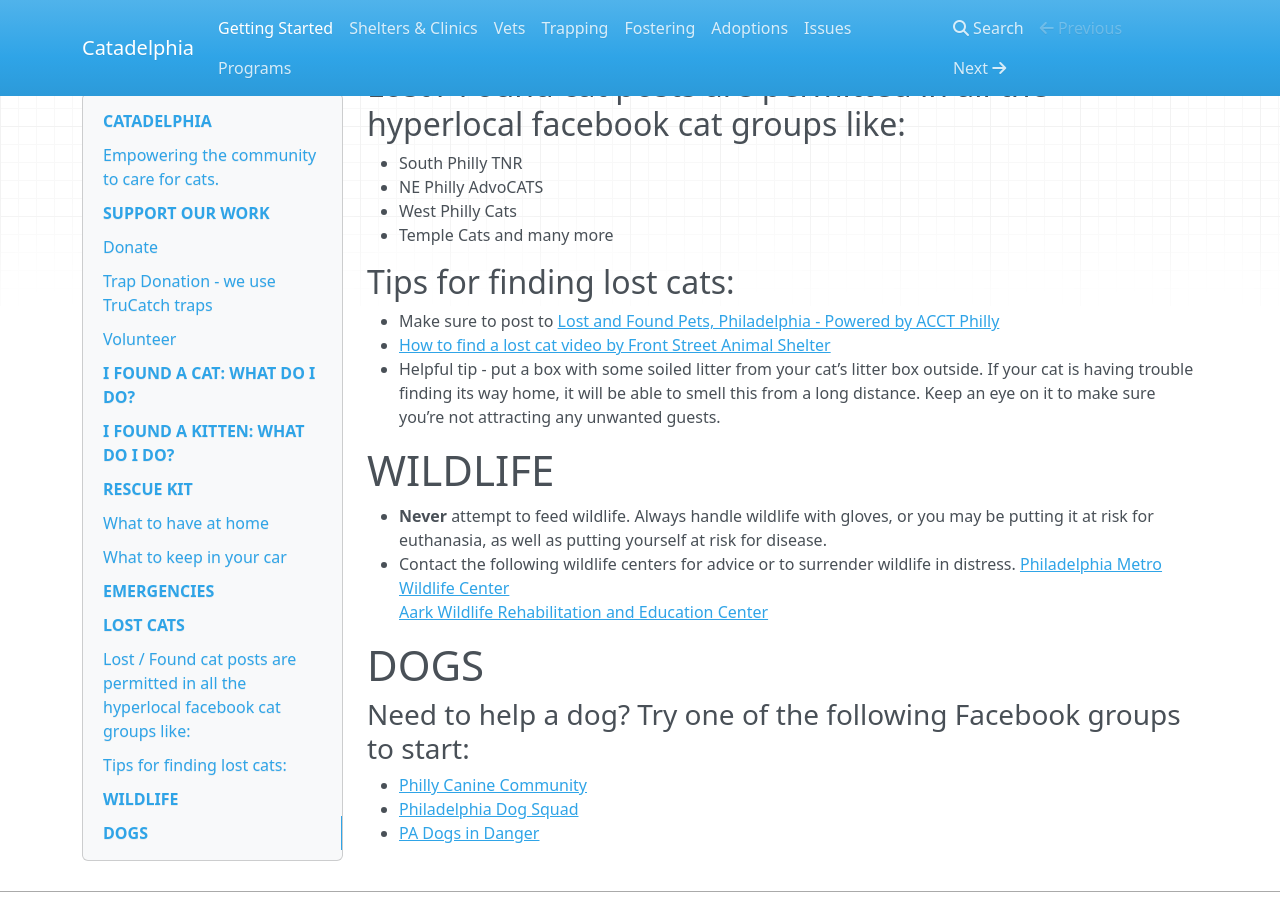
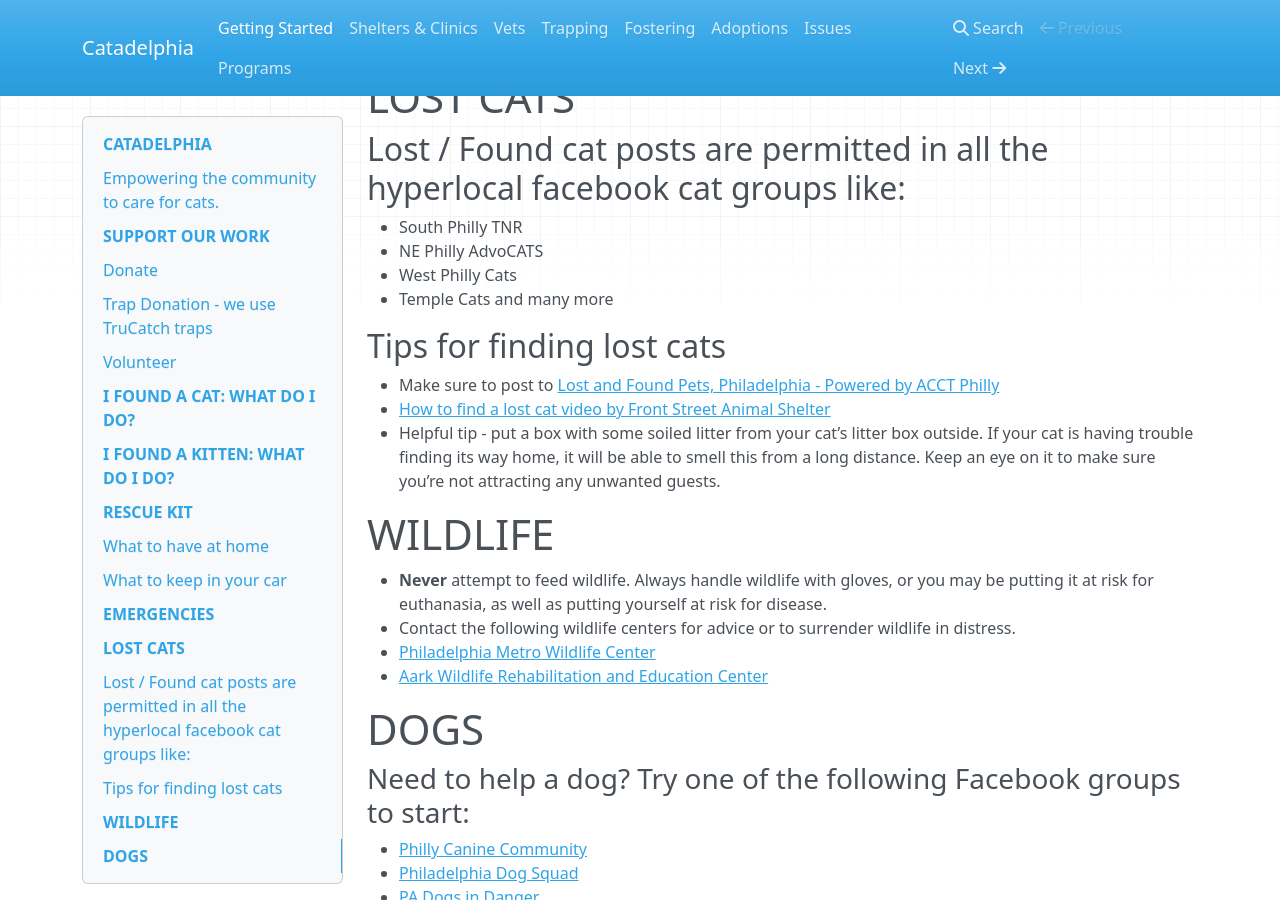
Before and after one commit to AlannaBurke/catadelphia, an MkDocs documentation site: the page built from docs/index.md, in a window 1280 px wide and 900 px high, scrolled down 2284 px. Built offline with MkDocs 1.6.1, drawn with Linux system fonts in a browser that asks for light colours; nearby versions of some CDN libraries.

Commit message:
adding links, formatting.

```diff
--- a/docs/index.md
+++ b/docs/index.md
@@ -39,9 +39,9 @@ Email [info@catadelphia.org](mailto:info@catadelphia.org)
 * If the cat appears pregnant, make a clinic appointment immediately. Pregnant cats need to be spayed. Also, pyometra is a uterine infection which can kill cats if left untreated and can make cats look pregnant. If the cat looks at all possibly pregnant, prioritize their spay.
 
 # I FOUND A KITTEN: WHAT DO I DO?
-[Found a Stray Kitten? Here’s What to Do](https://www.catster.com/kittens/you-found-a-stray-kitten-heres-what-to-do?fbclid=IwAR2kOoaMOXulUtLxc2STOK_G7tJh-dWLDAsU30c1veh8K-Tg9NF9lIgyU9I)
-[Determining A Kitten’s Age](http://www.kittenlady.org/age)
-[Assessing A Kitten’s Health](http://www.kittenlady.org/generalhealth)
+* [Found a Stray Kitten? Here’s What to Do](https://www.catster.com/kittens/you-found-a-stray-kitten-heres-what-to-do?fbclid=IwAR2kOoaMOXulUtLxc2STOK_G7tJh-dWLDAsU30c1veh8K-Tg9NF9lIgyU9I)
+* [Determining A Kitten’s Age](http://www.kittenlady.org/age)
+* [Assessing A Kitten’s Health](http://www.kittenlady.org/generalhealth)
 
 * Place a box with a blanket inside nearby and place food & water near that. If mama is still around she will move the kittens inside the box for safety and not having to travel for food means mom and kittens remain safe until you can either find a rescue for the family or it’s safe for kittens to be weaned and mama TNR’d.
 * Assess the kitten’s condition. If you are at all unsure, get it into the hands of an experienced rescuer immediately. Dehydration can kill a young kitten very quickly.
@@ -78,7 +78,7 @@ Available 24 hours a day, 365 days a year for emergencies, 267-385-3800
 * West Philly Cats
 * Temple Cats and many more
 
-## Tips for finding lost cats:
+## Tips for finding lost cats
 * Make sure to post to [Lost and Found Pets, Philadelphia - Powered by ACCT Philly](https://www.facebook.com/LostAndFoundPhilly)
 * [How to find a lost cat video by Front Street Animal Shelter](https://www.facebook.com/FrontStreetAnimalShelter/posts/2045642912167821)
 * Helpful tip - put a box with some soiled litter from your cat’s litter box outside. If your cat is having trouble finding its way home, it will be able to smell this from a long distance. Keep an eye on it to make sure you’re not attracting any unwanted guests.
@@ -86,8 +86,8 @@ Available 24 hours a day, 365 days a year for emergencies, 267-385-3800
 # WILDLIFE
 *  **Never** attempt to feed wildlife. Always handle wildlife with gloves, or you may be putting it at risk for euthanasia, as well as putting yourself at risk for disease.
 * Contact the following wildlife centers for advice or to surrender wildlife in distress.
-[Philadelphia Metro Wildlife Center](https://www.phillywildlife.org)
-[Aark Wildlife Rehabilitation and Education Center](https://www.aark.org)
+* [Philadelphia Metro Wildlife Center](https://www.phillywildlife.org)
+* [Aark Wildlife Rehabilitation and Education Center](https://www.aark.org)
 
 # DOGS
 ### Need to help a dog? Try one of the following Facebook groups to start:
```
Also changed, not shown: docs/programs.md (+4 -0 lines), docs/shelters.md (+10 -0 lines).
